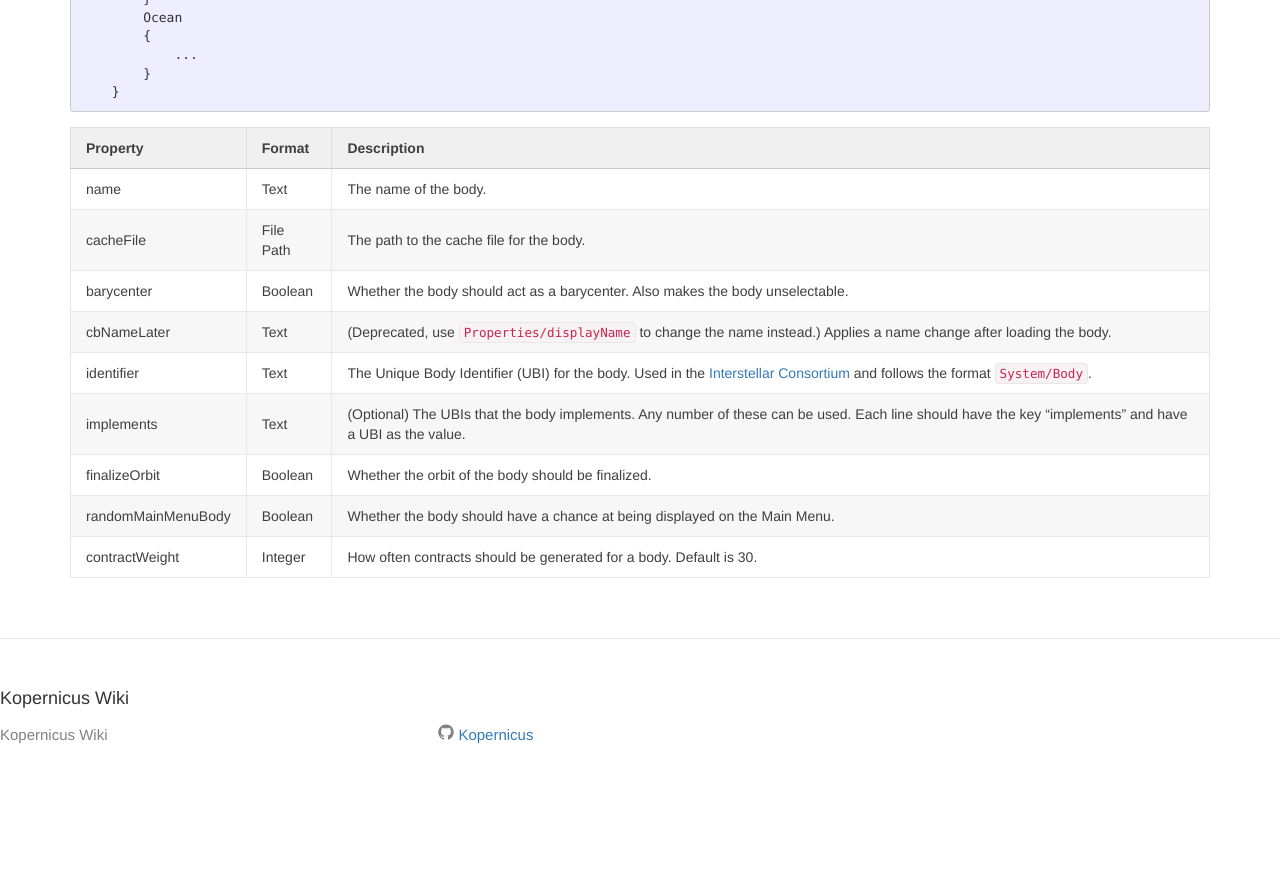
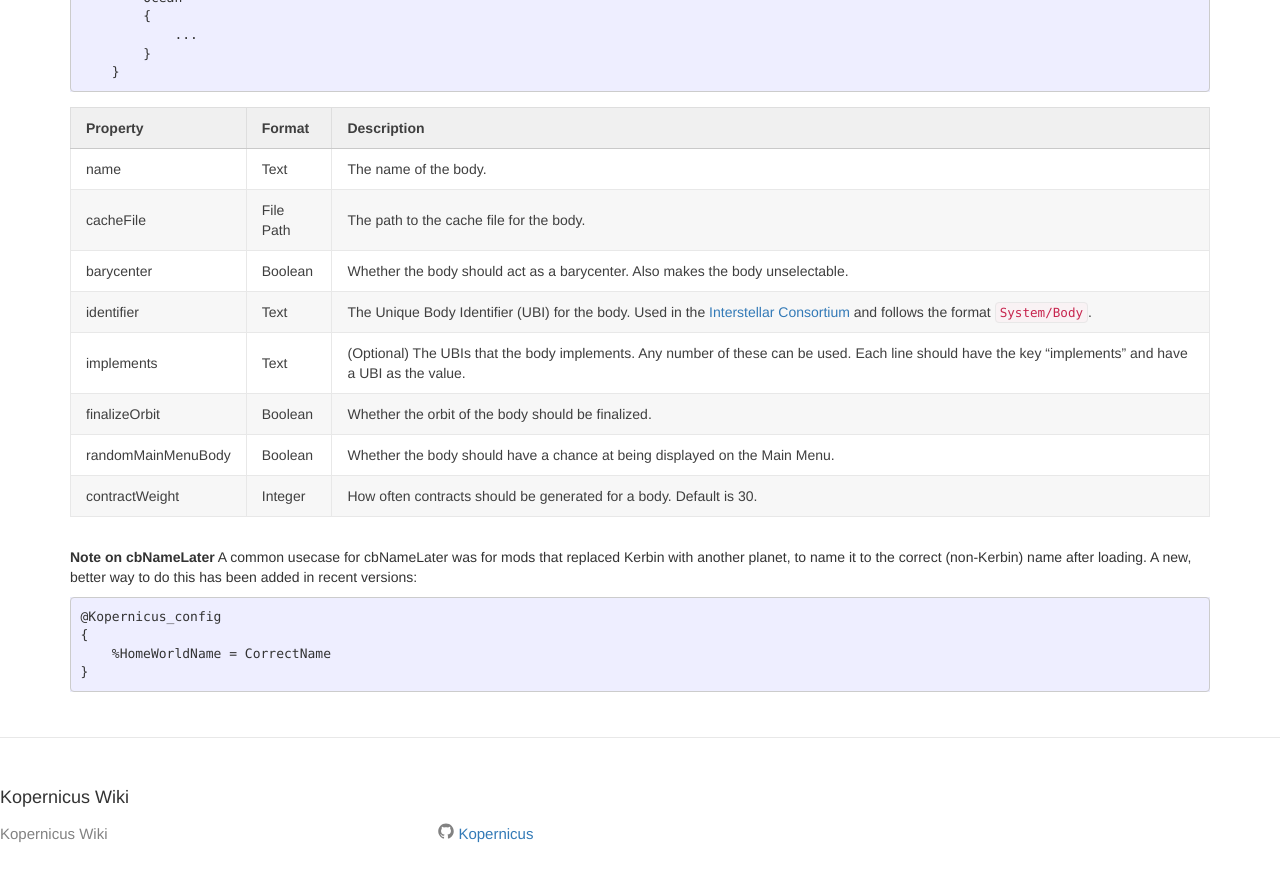
Before and after one commit to Kopernicus/wiki, a Jekyll site: the page built from content/Body.md, in a window 1280 px wide and 900 px high, scrolled down 1148 px. Shown: the top 882 px of the window. Built offline with Jekyll 4.4.1, drawn with Linux system fonts in a browser that asks for light colours; before the commit the page ends 1948 px from its top, so only the background shows below that; some of the changed text lies outside the part shown.

Commit message:
replace cbNameLater with HomeWorldName

````diff
--- a/content/Body.md
+++ b/content/Body.md
@@ -69,9 +68,17 @@ The `Body { }` node contains all the aspects of a body and describes the essenti
 |name|Text|The name of the body.|
 |cacheFile|File Path|The path to the cache file for the body.|
 |barycenter|Boolean|Whether the body should act as a barycenter. Also makes the body unselectable.|
-|cbNameLater|Text|(Deprecated, use `Properties/displayName` to change the name instead.) Applies a name change after loading the body.|
 |identifier|Text|The Unique Body Identifier (UBI) for the body. Used in the [Interstellar Consortium](https://forum.kerbalspaceprogram.com/index.php?/topic/177439-kopernicus-interstellar-consortium/) and follows the format `System/Body`.|
 |implements|Text|(Optional) The UBIs that the body implements. Any number of these can be used. Each line should have the key "implements" and have a UBI as the value.|
 |finalizeOrbit|Boolean|Whether the orbit of the body should be finalized.|
 |randomMainMenuBody|Boolean|Whether the body should have a chance at being displayed on the Main Menu.|
 |contractWeight|Integer|How often contracts should be generated for a body. Default is 30.|
+
+**Note on cbNameLater**
+A common usecase for cbNameLater was for mods that replaced Kerbin with another planet, to name it to the correct (non-Kerbin) name after loading. A new, better way to do this has been added in recent versions:
+```
+@Kopernicus_config
+{
+    %HomeWorldName = CorrectName
+}
+```
````
Also changed, not shown: other parts of content/Body.md (+0 -1 lines).
